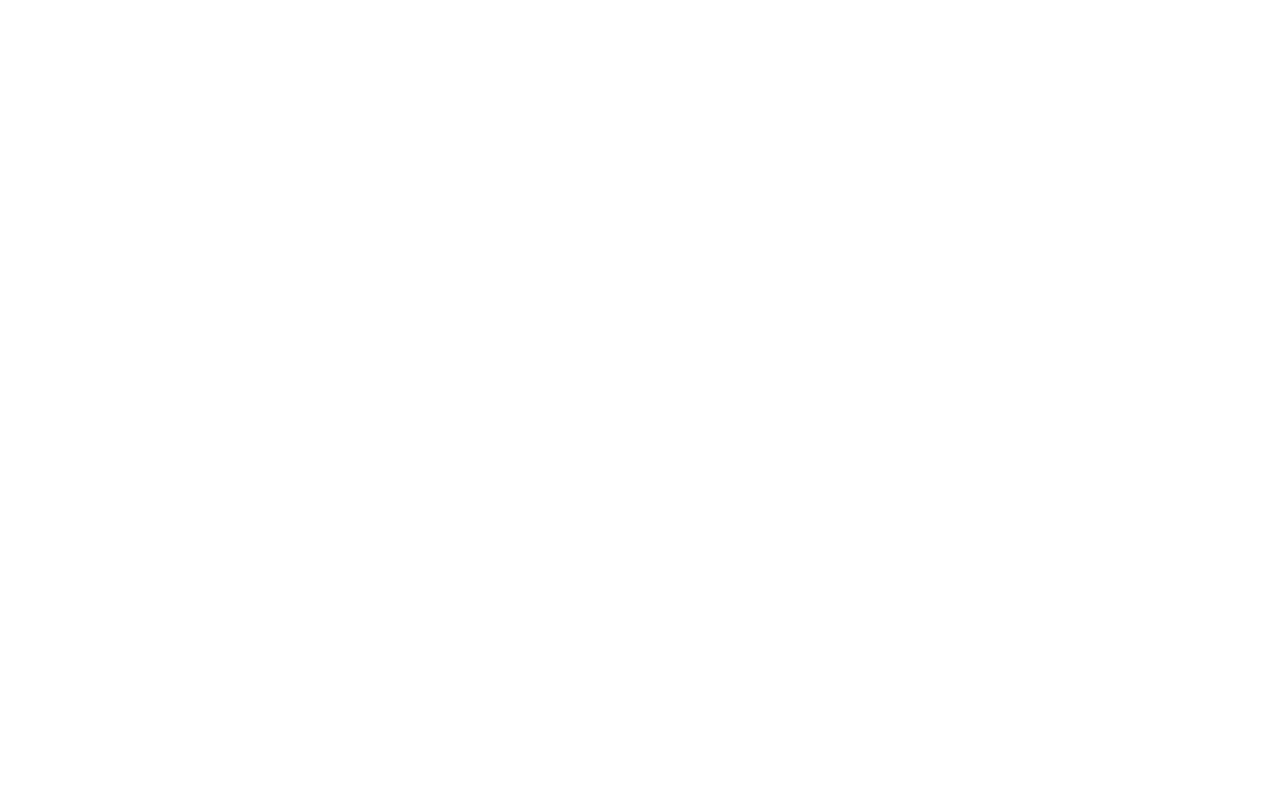
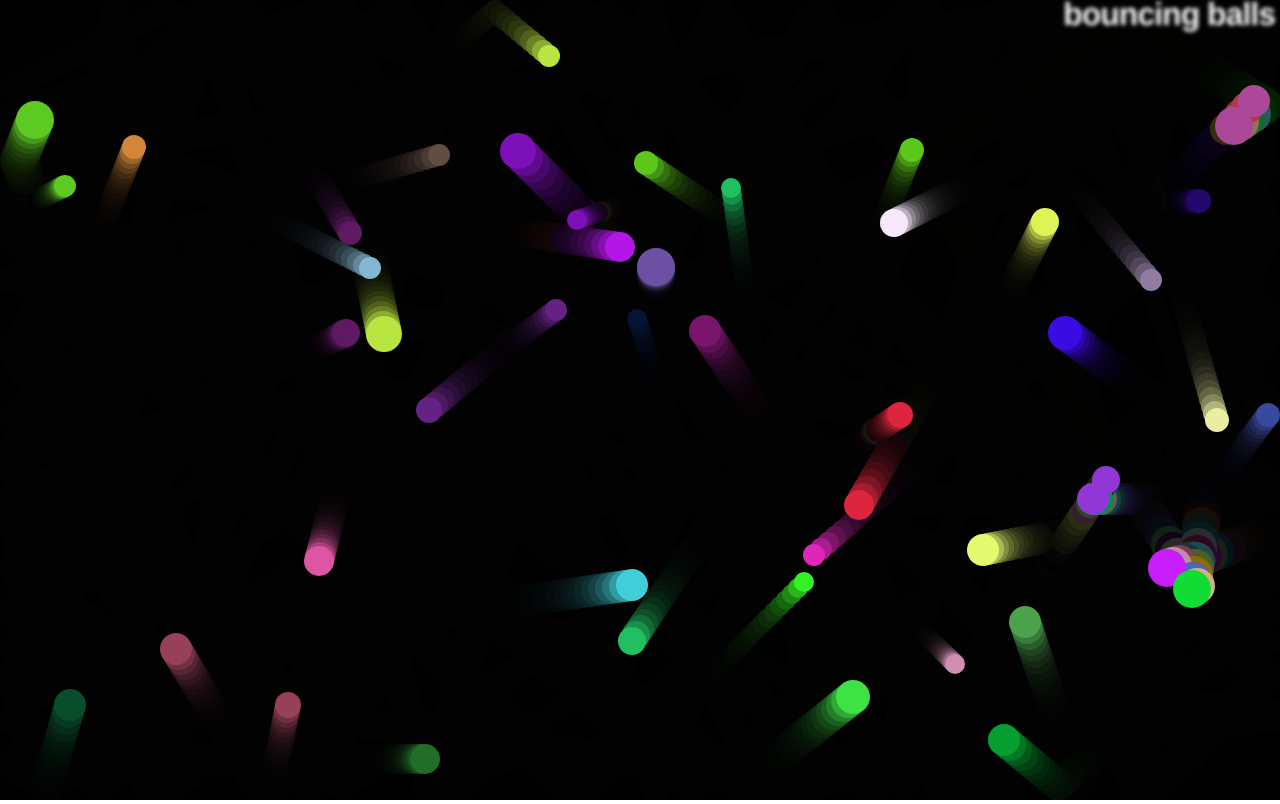
Before and after one commit to Marthalopez7/JS-bouncy-balls, a plain HTML site: page index.html in a window 1280 px wide. Drawn offline with Linux system fonts and the light colour scheme.

Commit message:
Final project complete
finished the project following the instructions, updated it to have 50 balls

```diff
--- a/index.html
+++ b/index.html
@@ -2,7 +2,7 @@
 <html>
   <head>
     <meta charset="utf-8">
-    <title>[Your Name Here]'s Bouncing balls</title>
+    <title>Mar's Bouncing balls</title>
     <link rel="stylesheet" href="style.css">
   </head>
 
--- a/main.js
+++ b/main.js
@@ -12,3 +12,80 @@ function random(min, max) {
   const num = Math.floor(Math.random() * (max - min + 1)) + min;
   return num;
 }
+
+function Ball (x, y, velX, velY, color, size) {
+  this.x = x;
+  this.y = y;
+  this.velX = velX;
+  this.velY = velY;
+  this.color = color;
+  this.size = size;
+}
+
+Ball.prototype.draw = function() {
+  ctx.beginPath();
+  ctx.fillStyle = this.color;
+  ctx.arc(this.x, this.y, this.size, 0, 2 * Math.PI);
+  ctx.fill();
+}
+
+Ball.prototype.update = function () {
+  if ((this.x + this.size) >= width) {
+    this.velX = -(this.velX);
+  }
+  if ((this.x - this.size) <= 0) {
+    this.velX = -(this.velX)
+  }
+  if ((this.y + this.size) >= height) {
+    this.velY = -(this.velY);
+  }
+  if ((this.y - this.size) <= 0) {
+    this.velY = -(this.velY);
+  }
+
+  this.x += this.velX;
+  this.y += this.velY;
+}
+
+Ball.prototype.collisionDetect = function() {
+  for (let j = 0; j < balls.length; j++) {
+    if (!(this === balls[j])) {
+      const dx = this.x - balls[j].x;
+      const dy = this.y - balls[j].y;
+      const distance = Math.sqrt(dx * dx + dy * dy);
+
+      if (distance < this.size + balls[j].size) {
+        balls[j].color = this.color = 'rgb(' + random(0, 255) + ',' + random(0, 255) + ',' + random(0, 255) +')';
+      }
+    }
+  }
+}
+
+
+let balls = [];
+
+while(balls.length < 50) {
+  let size = random(10,20);
+  let ball = new Ball (
+    random(0 + size, width - size),
+    random(0 + size,height - size),
+    random(-7,7),
+    random(-7,7),
+    'rgb(' + random(0,255) + ',' + random(0,255) + ',' + random(0,255) +')',
+    size
+  );
+  balls.push(ball);
+}
+
+function loop() {
+  ctx.fillStyle = 'rgba(0, 0, 0, 0.25)';
+  ctx.fillRect(0, 0, width, height);
+  for (let i = 0; i < balls.length; i++) {
+    balls[i].draw();
+    balls[i].update();
+    balls[i].collisionDetect();
+}
+requestAnimationFrame(loop);
+}
+
+loop();
```
